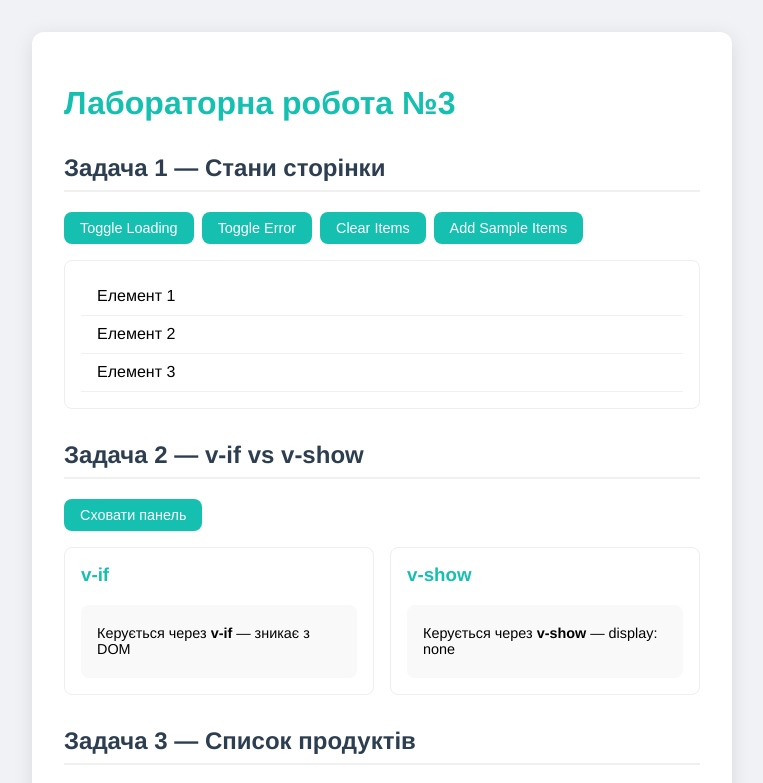
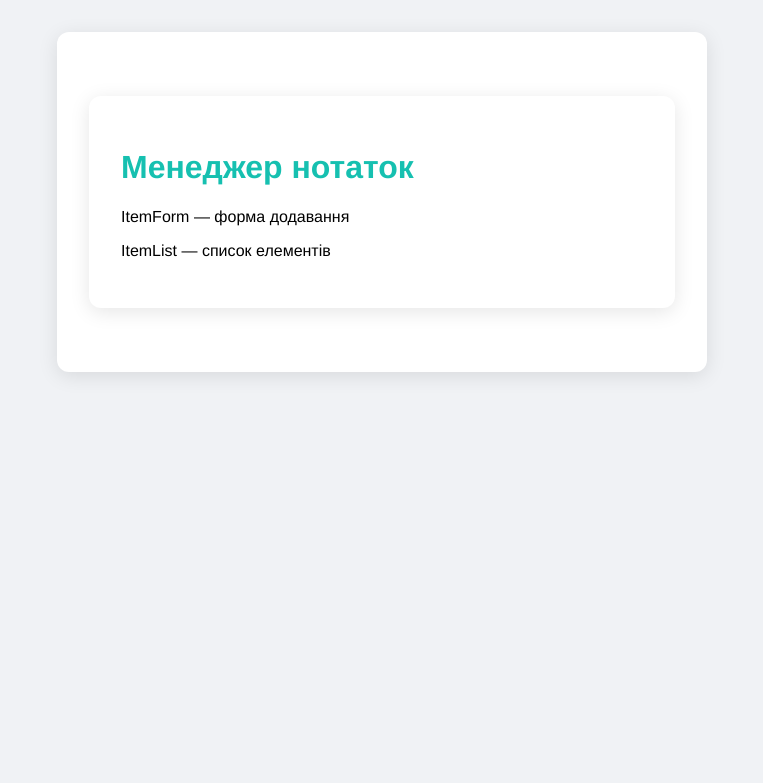
Before and after one commit to voaulovfitis23-netizen/vue-labs, a Vue app: page / in a window 1280 px wide. Shown: the top 783 px of the page, without its empty margins (258-1021 px from the left). Built offline with nearby package versions, Linux system fonts and the light colour scheme.

Commit message:
Task 1: project scaffold + components skeleton

```diff
--- a/src/App.vue
+++ b/src/App.vue
@@ -1,15 +1,18 @@
 <template>
   <div id="app">
-    <Lab3 />
+    <h1>Менеджер нотаток</h1>
+    <ItemForm />
+    <ItemList />
   </div>
 </template>
 
 <script>
-import Lab3 from './components/Lab3.vue'
+import ItemForm from './components/ItemForm.vue'
+import ItemList from './components/ItemList.vue'
 
 export default {
   name: 'App',
-  components: { Lab3 }
+  components: { ItemForm, ItemList }
 }
 </script>
 
@@ -20,4 +23,13 @@ body {
   background: #f0f2f5;
   margin: 0;
 }
+#app {
+  max-width: 650px;
+  margin: 2rem auto;
+  background: white;
+  border-radius: 12px;
+  padding: 2rem;
+  box-shadow: 0 4px 20px rgba(0,0,0,0.1);
+}
+h1 { color: #16C0B0; }
 </style>
--- /dev/null
+++ b/src/components/ItemForm.vue
@@ -0,0 +1,11 @@
+<template>
+  <div class="item-form">
+    <p>ItemForm — форма додавання</p>
+  </div>
+</template>
+
+<script>
+export default {
+  name: 'ItemForm'
+}
+</script>
--- /dev/null
+++ b/src/components/ItemList.vue
@@ -0,0 +1,11 @@
+<template>
+  <div class="item-list">
+    <p>ItemList — список елементів</p>
+  </div>
+</template>
+
+<script>
+export default {
+  name: 'ItemList'
+}
+</script>
```
Also changed, not shown: src/components/ItemRow.vue (added, +11 -0 lines).
